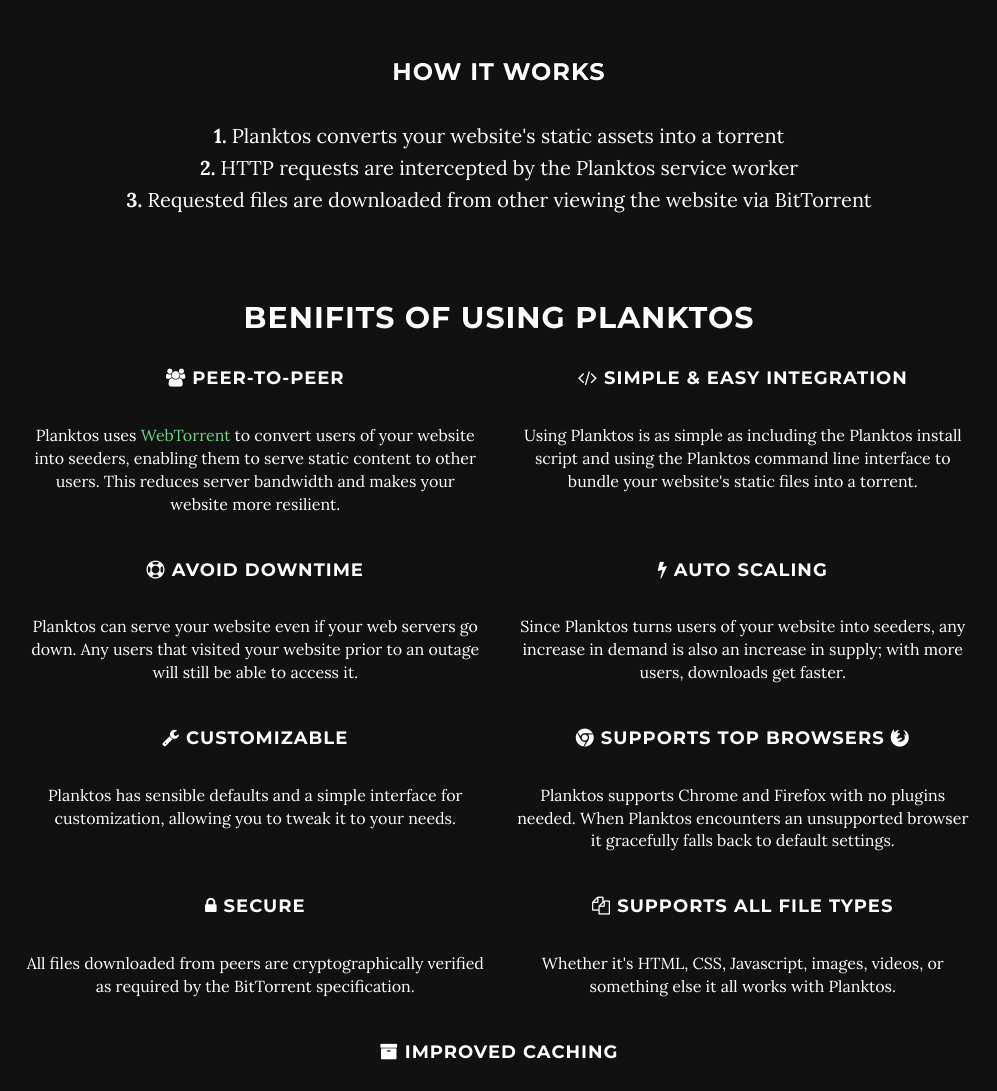
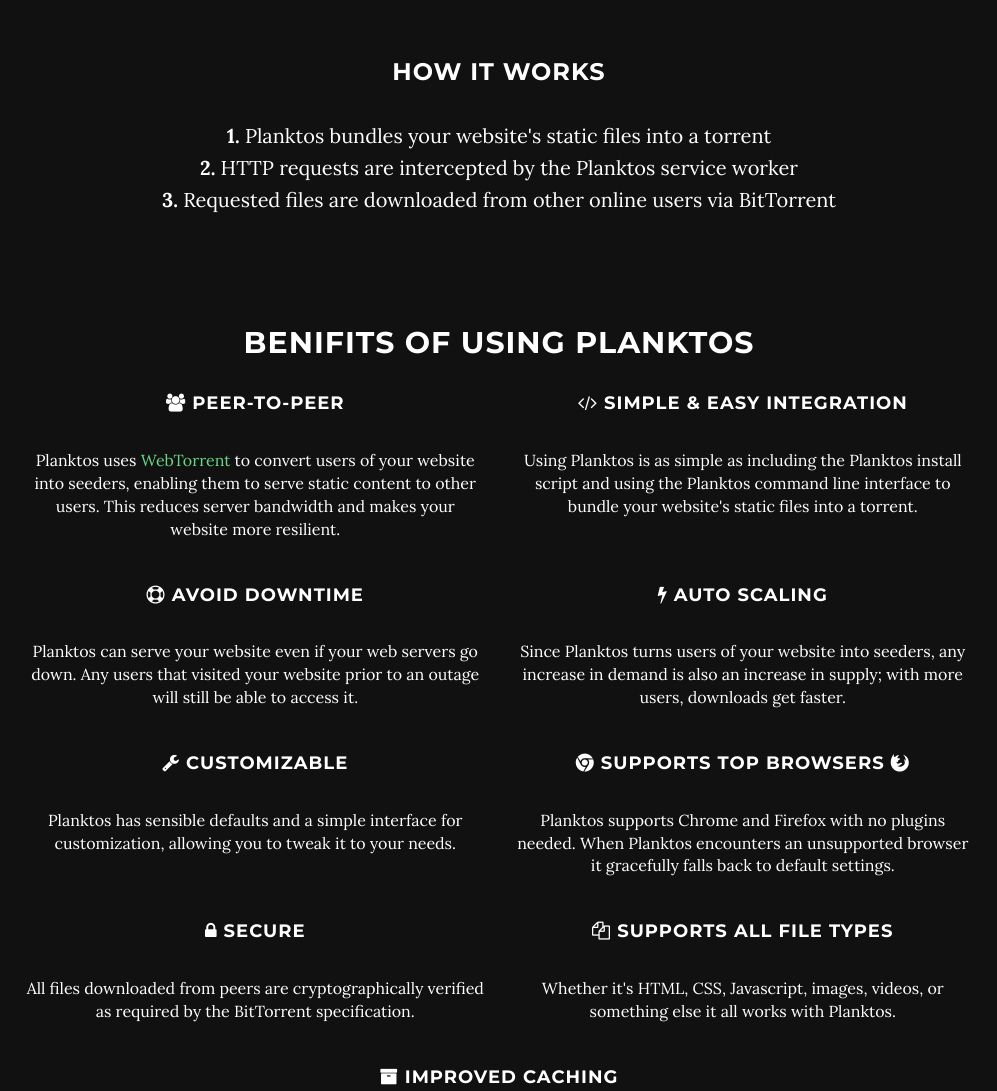
Before and after one commit to xuset/planktos, a plain HTML site: page index.html in a window 1280 px wide. Shown: the part 1060-2151 px from the top of the page, without its empty margins (141-1138 px from the left). Drawn offline with nearby package versions, Linux system fonts and the light colour scheme.

Commit message:
Minor syntax and wording tweaks
The padding does need to be at 75px because the auto scrolling
when clicking the titlebar button doesn't line up with the header
when it is less than 75px.

```diff
--- a/index.html
+++ b/index.html
@@ -114,19 +114,19 @@
     </section>
 
     <!-- How It Works Section -->
-    <section id="about" class="container content-section" style="padding-top: 50px">
+    <section class="container content-section" style="padding-top: 50px">
         <div class="center-block" style="width:75%">
             <h3 class="text-center">How it works</h3>
             <p class="text-center">
-                <b>1.</b> Planktos converts your website's static assets into a torrent<br/>
+                <b>1.</b> Planktos bundles your website's static files into a torrent<br/>
                 <b>2.</b> HTTP requests are intercepted by the Planktos service worker<br/>
-                <b>3.</b> Requested files are downloaded from other viewing the website via BitTorrent<br/>
+                <b>3.</b> Requested files are downloaded from other online users via BitTorrent<br/>
             </p>
         </div>
     </section>
 
     <!-- Benifits section -->
-    <section id="benifits" class="container content-section" style="padding-top: 50px">
+    <section id="benifits" class="container content-section" style="padding-top: 75px">
         <h2 class="text-center">Benifits of using Planktos</h2>
 
         <div class="row">
```
